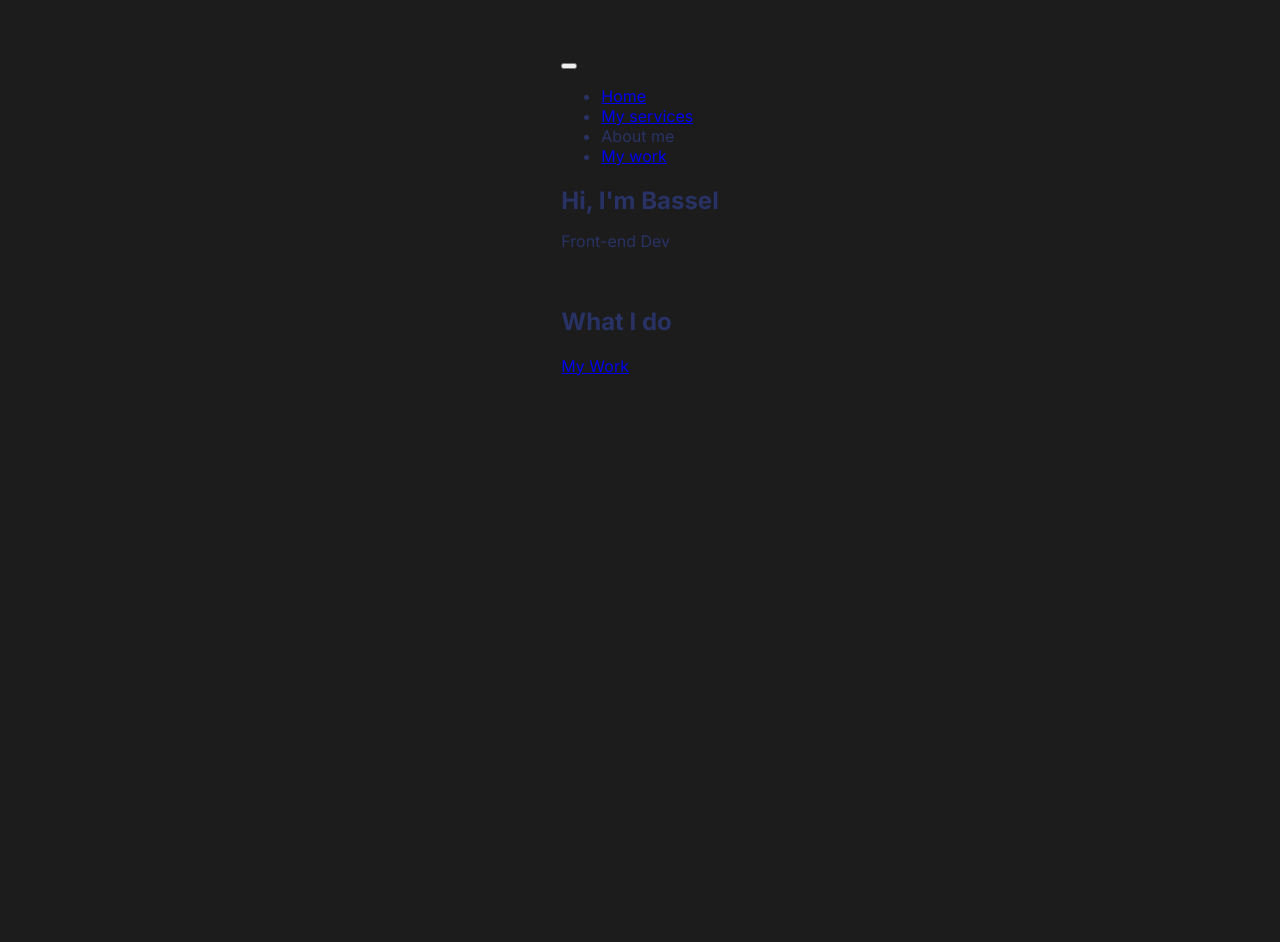
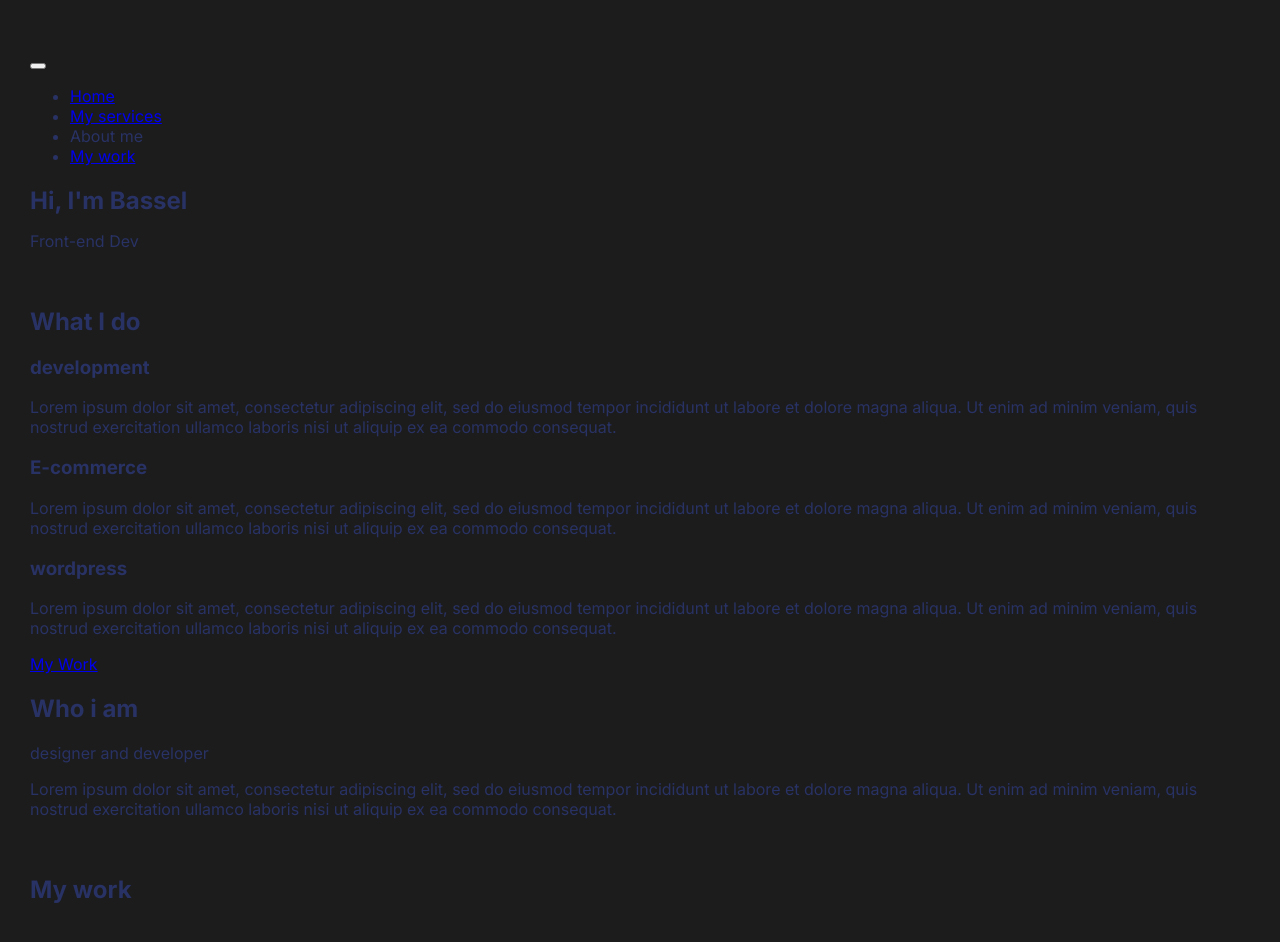
Before and after one commit to Bacell94/newPortfolio, a React (Create React App) app: page / in a window 1280 px wide. Shown: the top 942 px of the page. Before the commit the page ends 800 px from the top, so only its background shows below. Built offline with nearby package versions, Linux system fonts and the light colour scheme.

Commit message:
modified header, added sections aboutme my work

```diff
--- a/src/App.js
+++ b/src/App.js
@@ -1,6 +1,8 @@
 import Header from "./components/Header";
 import Introduction from "./components/Introduction";
 import MyServices from "./components/MyServices";
+import AboutMe from "./components/AboutMe";
+import MyWork from "./components/MyWork";
 
 export default function App() {
     return (
@@ -8,6 +10,8 @@ export default function App() {
             <Header />
             <Introduction />
             <MyServices />
+            <AboutMe />
+            <MyWork />
         </div>
     )
 }
--- /dev/null
+++ b/src/components/AboutMe.js
@@ -0,0 +1,10 @@
+export default function AboutMe() {
+    return (
+        <section className="about-me" id="about">
+            <h2 className="section__title section__title__about">Who i am</h2>
+            <p className="section__subtitle section__subtitle--about">designer and developer</p>
+            <p>Lorem ipsum dolor sit amet, consectetur adipiscing elit, sed do eiusmod tempor incididunt ut labore et dolore magna aliqua. Ut enim ad minim veniam, quis nostrud exercitation ullamco laboris nisi ut aliquip ex ea commodo consequat.</p>
+            <img src="" alt="" />
+        </section>
+    )
+}
--- a/src/components/Header.js
+++ b/src/components/Header.js
@@ -12,8 +12,8 @@ export default function Header() {
                 <ul className="nav__list">
                     <li className="nav__item"><a className="nav__link" href="#home">Home</a></li>
                     <li className="nav__item"><a className="nav__link" href="#services">My services</a></li>
-                    <li className="nav__item"><a className="nav__link" href="#"></a>About me</li>
-                    <li className="nav__item"><a className="nav__link" href="#">My work</a></li>
+                    <li className="nav__item"><a className="nav__link" href="#about"></a>About me</li>
+                    <li className="nav__item"><a className="nav__link" href="#work">My work</a></li>
                 </ul>
             </nav>
         </header>
--- a/src/components/MyServices.js
+++ b/src/components/MyServices.js
@@ -4,18 +4,18 @@ export default function MyServices() {
             <h2 class="section__title section__title--services">What I do</h2>
             <div class="services">
                 <div class="service">
-                    <h3></h3>
-                    <p></p>
+                    <h3>development</h3>
+                    <p>Lorem ipsum dolor sit amet, consectetur adipiscing elit, sed do eiusmod tempor incididunt ut labore et dolore magna aliqua. Ut enim ad minim veniam, quis nostrud exercitation ullamco laboris nisi ut aliquip ex ea commodo consequat.</p>
                 </div>
 
                 <div class="service">
-                    <h3></h3>
-                    <p></p>
+                    <h3>E-commerce</h3>
+                    <p>Lorem ipsum dolor sit amet, consectetur adipiscing elit, sed do eiusmod tempor incididunt ut labore et dolore magna aliqua. Ut enim ad minim veniam, quis nostrud exercitation ullamco laboris nisi ut aliquip ex ea commodo consequat.</p>
                 </div>
 
                 <div class="service">
-                    <h3></h3>
-                    <p></p>
+                    <h3>wordpress</h3>
+                    <p>Lorem ipsum dolor sit amet, consectetur adipiscing elit, sed do eiusmod tempor incididunt ut labore et dolore magna aliqua. Ut enim ad minim veniam, quis nostrud exercitation ullamco laboris nisi ut aliquip ex ea commodo consequat.</p>
                 </div>
             </div>
 
--- /dev/null
+++ b/src/components/MyWork.js
@@ -0,0 +1,50 @@
+export default function MyWork() {
+    return (
+        <section class="my-work" id="work">
+            <h2 class="section__title">My work</h2>
+            <p class="section__subtitle"></p>
+
+            <div class="portfolio">
+                <a href="#" class="portfolio__item">
+                    <img src="" alt="" class="portfolio__img"/>
+                </a>
+
+                <a href="#" class="portfolio__item">
+                    <img src="" alt="" class="portfolio__img"/>
+                </a>
+
+                <a href="#" class="portfolio__item">
+                    <img src="" alt="" class="portfolio__img"/>
+                </a>
+
+                <a href="#" class="portfolio__item">
+                    <img src="" alt="" class="portfolio__img"/>
+                </a>
+
+                <a href="#" class="portfolio__item">
+                    <img src="" alt="" class="portfolio__img"/>
+                </a>
+
+                <a href="#" class="portfolio__item">
+                    <img src="" alt="" class="portfolio__img"/>
+                </a>
+
+                <a href="#" class="portfolio__item">
+                    <img src="" alt="" class="portfolio__img"/>
+                </a>
+
+                <a href="#" class="portfolio__item">
+                    <img src="" alt="" class="portfolio__img"/>
+                </a>
+
+                <a href="#" class="portfolio__item">
+                    <img src="" alt="" class="portfolio__img"/>
+                </a>
+
+                <a href="#" class="portfolio__item">
+                    <img src="" alt="" class="portfolio__img"/>
+                </a>
+            </div>
+        </section>
+    )
+}
```
